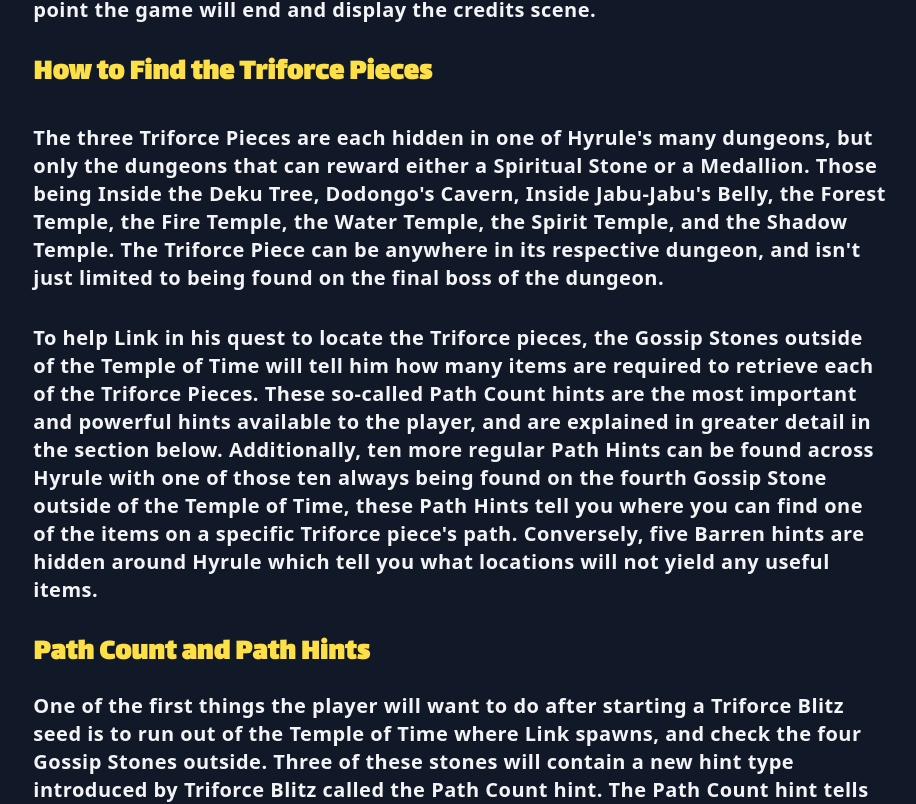
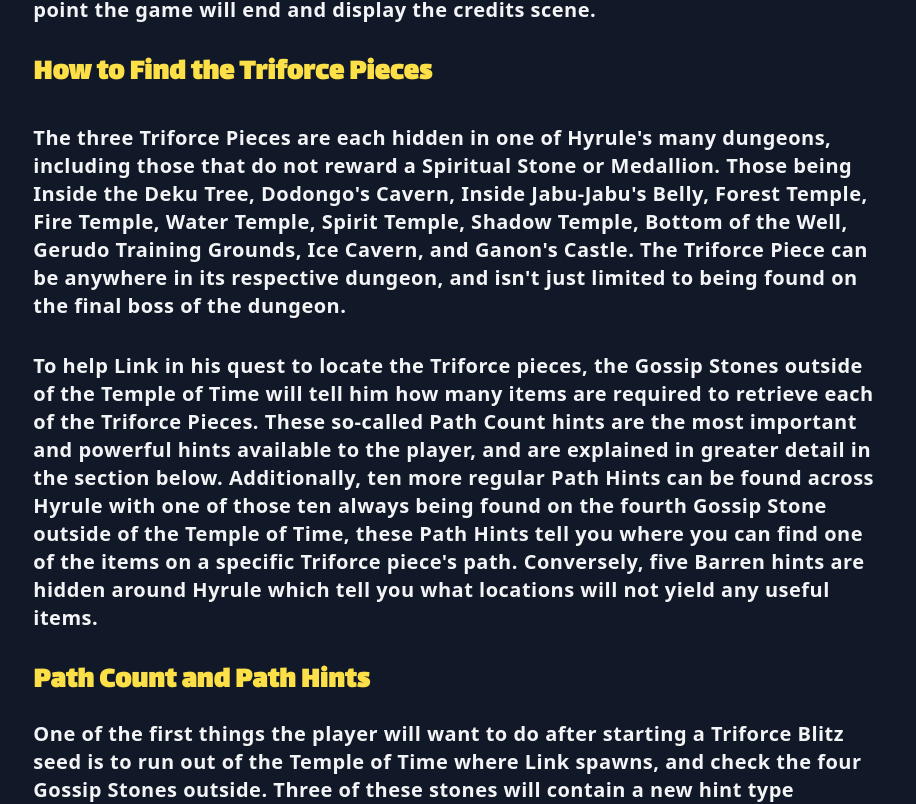
Before and after one commit to zsrspell/blitz-client, a Next.js app: page /how-to-play in a window 1280 px wide. Shown: the part 1156-1960 px from the top of the page, without its empty margins (180-1096 px from the left). Built offline with nearby package versions, Linux system fonts and the light colour scheme.

Commit message:
Corrections to How to Play page.

```diff
--- a/pages/how-to-play.tsx
+++ b/pages/how-to-play.tsx
@@ -14,7 +14,7 @@
                 <title>How to Play</title>
                 <meta property="og:url"
                       content="https://blitz.c0hesion.com/how-to-play"/>
-                <meta property="og:site_name" content="Triforce Blitz" />
+                <meta property="og:site_name" content="Triforce Blitz"/>
                 <meta property="og:title" content="How to play Triforce Blitz"/>
                 <meta property="og:description" content="A beginner's guide to playing Triforce Blitz."/>
             </Head>
@@ -52,10 +52,11 @@
             <Subheading>How to Find the Triforce Pieces</Subheading>
 
             <Paragraph>
-                The three Triforce Pieces are each hidden in one of Hyrule&apos;s many dungeons, but only the dungeons
-                that can reward either a Spiritual Stone or a Medallion. Those being Inside the Deku Tree,
-                Dodongo&apos;s Cavern, Inside Jabu-Jabu&apos;s Belly, the Forest Temple, the Fire Temple, the Water
-                Temple, the Spirit Temple, and the Shadow Temple.
+                The three Triforce Pieces are each hidden in one of Hyrule&apos;s many dungeons, including those that do
+                not reward a Spiritual Stone or Medallion. Those being Inside the Deku Tree,
+                Dodongo&apos;s Cavern, Inside Jabu-Jabu&apos;s Belly, Forest Temple, Fire Temple, Water
+                Temple, Spirit Temple, Shadow Temple, Bottom of the Well, Gerudo Training Grounds, Ice Cavern, and
+                Ganon&apos;s Castle.
                 The Triforce Piece can be anywhere in its respective dungeon, and isn&apos;t just limited to being
                 found on the final boss of the dungeon.
             </Paragraph>
@@ -157,10 +158,11 @@
                 </li>
                 <li>The adult trading quest has been reduced to merely the Claim Check.</li>
                 <li>Link only has to collect 3 cuccos for Anju in Kakariko Village to get her reward.</li>
+                <li>The reward for the frog fly-eating minigame (also known as Frogs 2) has been disabled.</li>
                 <li>Link will always start as an adult in the Temple of Time.</li>
-                <li>The rewards from collecting 30, 40 and 50 Golden Skulltullas have been removed.</li>
-                <li>Checks involving the Skull Mask and Mask of Truth have been removed.</li>
-                <li>The chest in Jabu-Jabu&apos;s Belly that rewards the Boomerang has been removed.</li>
+                <li>The rewards from collecting 30, 40 and 50 Golden Skulltullas have been disabled.</li>
+                <li>Checks involving the Skull Mask and Mask of Truth have been disabled.</li>
+                <li>The chest in Jabu-Jabu&apos;s Belly that rewards the Boomerang has been disabled.</li>
                 <li>The Gold Scale is no longer considered a logical entry to the Water Temple, but it is still
                     allowed for the player to enter the Water Temple with it.
                 </li>
@@ -177,7 +179,9 @@
                 <li>Up to 10 Path hints, one of which is always located outside the Temple of Time.</li>
                 <li>Up to 5 Barren hints.</li>
                 <li>3 always hints: Ocarina of Time song, Nocturne of Shadows song, 20 Skulls.</li>
-                <li>At least 1 sometimes hint, with extra being available if there are less than 10 path hints.</li>
+                <li>At least 1 sometimes hint, with extra being available if there are less than 10 path hints or 5
+                    barren hints.
+                </li>
                 <li>Path hints will always prioritize dungeon locations over Overworld locations.</li>
                 <li>Barren hints will always prioritize dungeon locations over Overworld locations.</li>
                 <li>There is no limit to the amount of dungeons that may be hinted by Path and Barren hints.</li>
--- a/pages/seed/[id].tsx
+++ b/pages/seed/[id].tsx
@@ -46,8 +46,8 @@
                     <meta property="og:url"
                           content={`https://blitz.c0hesion.com/seed/${props.seedId}`}/>
                     <meta property="og:site_name" content="Triforce Blitz" />
-                    <meta property="og:title" content={`Triforce Blitz Seed: ${seed.id}`}/>
-                    <meta property="og:description" content={"Hash: " + seed.hash.join(", ")}/>
+                    <meta property="og:title" content="Triforce Blitz Seed"/>
+                    <meta property="og:description" content={`Play Triforce Blitz seed ${props.seedId}`}/>
                 </Head>
 
                 <Patcher seed={seed}/>
```
